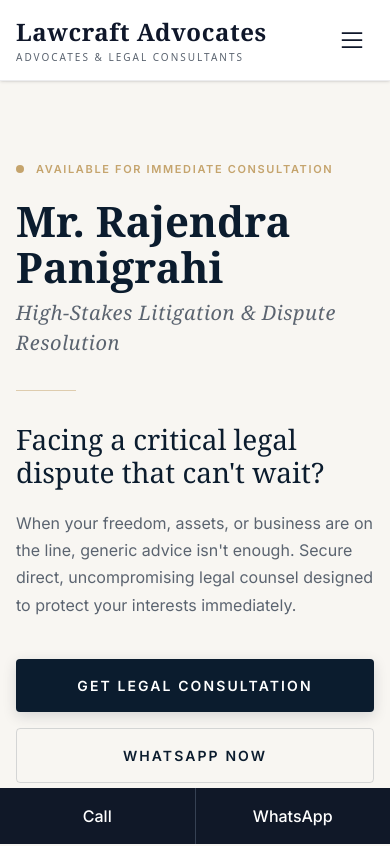
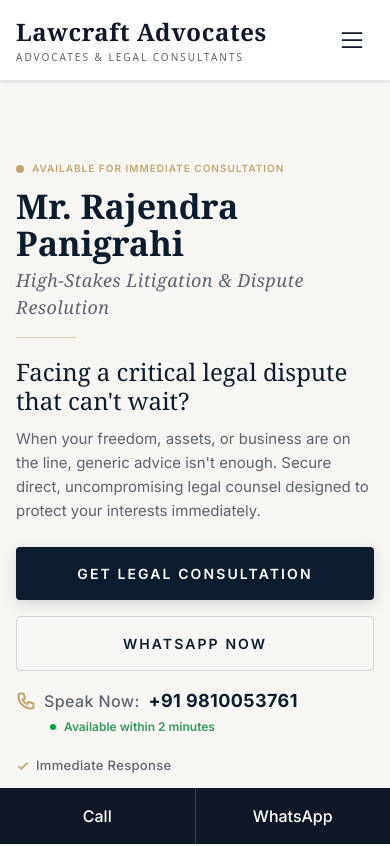
Before and after one commit to sibananda15/lawcraft, a Next.js app: page / in a window 390 px wide. Shown: the top 846 px of the page. Built offline with nearby package versions, Linux system fonts and the light colour scheme; a web font is replaced by a local one.

Commit message:
feat: add HeroSection component with lawyer profile and CTA buttons

```diff
--- a/components/sections/HeroSection.tsx
+++ b/components/sections/HeroSection.tsx
@@ -25,36 +25,36 @@ const HeroSection = ({
                     <div className="w-full lg:w-1/2 flex flex-col justify-center order-1">
 
                         {/* Subtitle / Availability Urgency Indicator */}
-                        <div className="mb-5 flex items-center gap-3">
+                        <div className="mb-3 lg:mb-5 flex items-center gap-2 lg:gap-3">
                             <span className="flex h-2 w-2 relative">
                                 <span className="animate-ping absolute inline-flex h-full w-full rounded-full bg-[#C5A46D] opacity-75"></span>
                                 <span className="relative inline-flex rounded-full h-2 w-2 bg-[#C5A46D]"></span>
                             </span>
-                            <span className="text-[#C5A46D] font-semibold tracking-[0.15em] text-[11px] md:text-[13px] uppercase">
+                            <span className="text-[#C5A46D] font-semibold tracking-[0.1em] lg:tracking-[0.15em] text-[10px] sm:text-[11px] md:text-[13px] uppercase">
                                 Available for Immediate Consultation
                             </span>
                         </div>
 
                         {/* Name */}
-                        <h1 className="font-serif text-[42px] md:text-[48px] lg:text-[56px] font-bold text-[#0B1C2E] leading-[1.1] mb-2">
+                        <h1 className="font-serif text-[34px] sm:text-[42px] md:text-[48px] lg:text-[56px] font-bold text-[#0B1C2E] leading-[1.1] mb-1 lg:mb-2">
                             {lawyerProfile.name}
                         </h1>
 
                         {/* Practice Positioning */}
-                        <p className="text-[#5B6470] font-serif text-[20px] md:text-[22px] italic tracking-wide mb-8">
+                        <p className="text-[#5B6470] font-serif text-[18px] sm:text-[20px] md:text-[22px] italic tracking-wide mb-4 lg:mb-8">
                             High-Stakes Litigation & Dispute Resolution
                         </p>
 
                         {/* Thin divider line under name */}
-                        <div className="w-[60px] h-[1px] bg-[rgba(197,164,109,0.5)] mb-8 relative"></div>
+                        <div className="w-[60px] h-[1px] bg-[rgba(197,164,109,0.5)] mb-5 lg:mb-8 relative"></div>
 
                         {/* Tagline / Problem-based Urgency */}
-                        <h2 className="text-[28px] md:text-[32px] lg:text-[36px] font-serif text-[#0B1C2E] font-medium leading-[1.2] mb-5 max-w-2xl">
+                        <h2 className="text-[24px] sm:text-[28px] md:text-[32px] lg:text-[36px] font-serif text-[#0B1C2E] font-medium leading-[1.2] mb-3 lg:mb-5 max-w-2xl">
                             Facing a critical legal dispute that can't wait?
                         </h2>
 
                         {/* Description / Reassurance */}
-                        <p className="text-[#5B6470] text-[16px] leading-[1.7] max-w-lg mb-10">
+                        <p className="text-[#5B6470] text-[15px] sm:text-[16px] leading-[1.6] lg:leading-[1.7] max-w-lg mb-6 lg:mb-10">
                             When your freedom, assets, or business are on the line, generic advice isn't enough. Secure direct, uncompromising legal counsel designed to protect your interests immediately.
                         </p>
 
@@ -138,7 +138,7 @@ const HeroSection = ({
                                 <img
                                     src="/images/advocate-portrait.jpeg"
                                     alt={lawyerProfile.name}
-                                    className="w-full h-[380px] sm:h-[450px] lg:h-[600px] object-cover object-top block transform transition-transform hover:scale-[1.03] duration-[1.5s] ease-out"
+                                    className="w-full h-[300px] sm:h-[400px] lg:h-[600px] object-cover object-top block transform transition-transform hover:scale-[1.03] duration-[1.5s] ease-out"
                                 />
 
                                 {/* Very subtle directional light overlay (left to right) simulating natural studio rim/depth lighting */}
```
